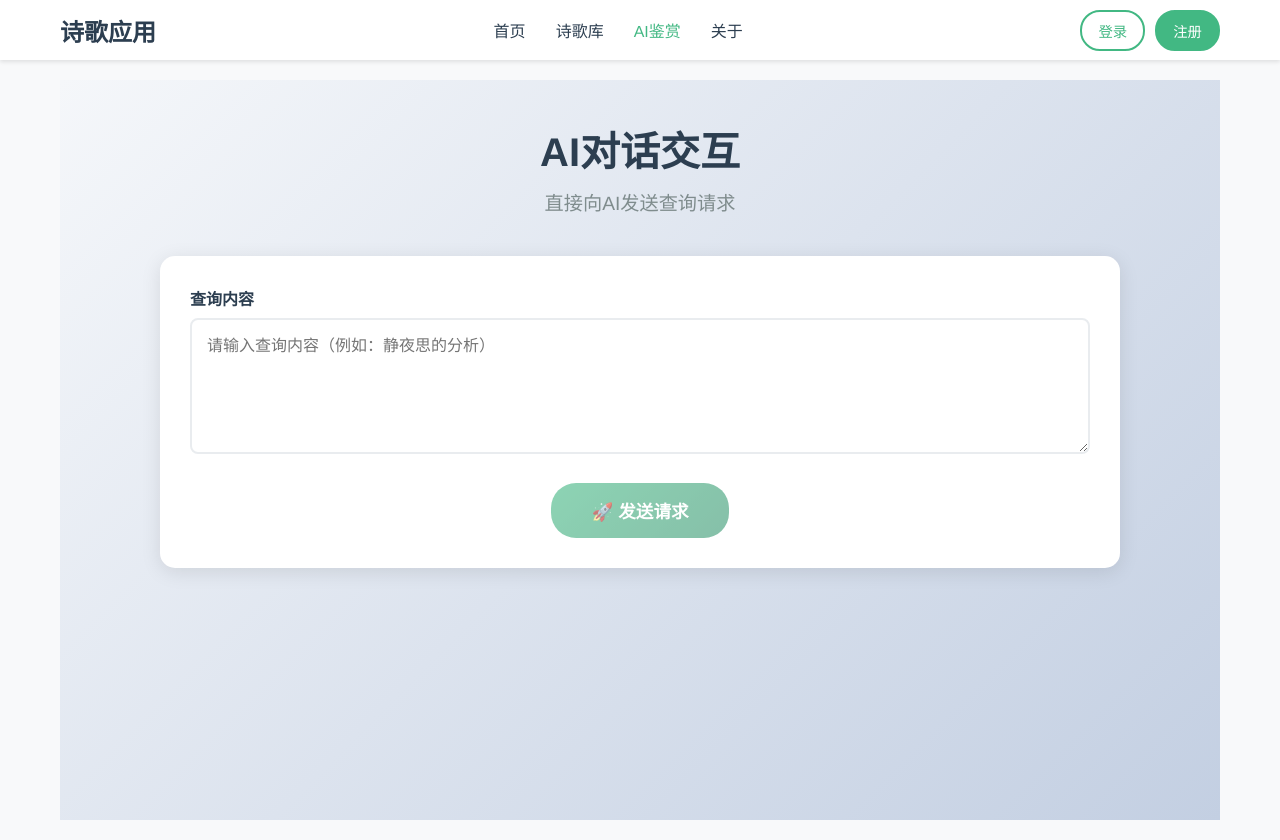
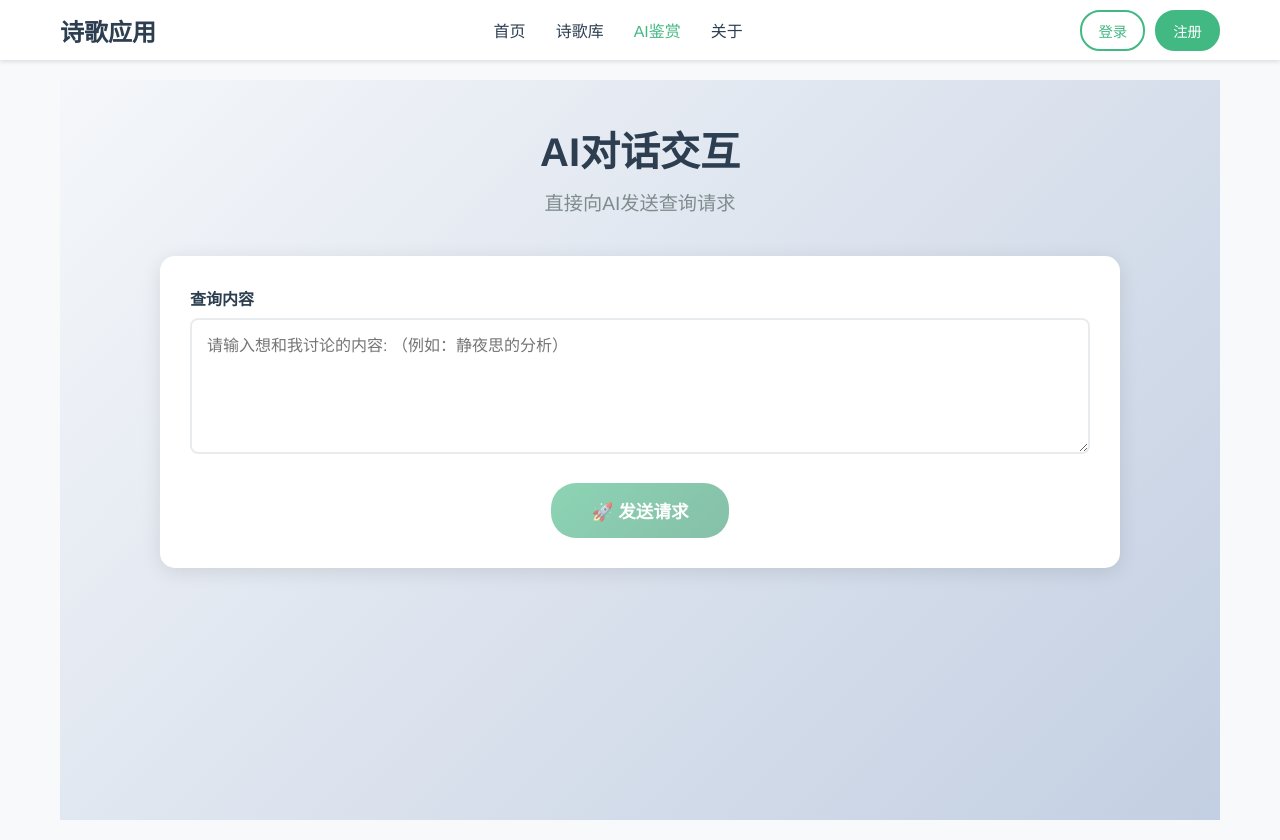
Before and after one commit to zhang-sheng-jie/-, a Vue app: page /ai-analysis in a window 1280 px wide. Built offline with nearby package versions, Linux system fonts and the light colour scheme.

Commit message:
AI鉴赏404问题

```diff
--- a/src/views/AIAnalysis.vue
+++ b/src/views/AIAnalysis.vue
@@ -12,7 +12,7 @@
             id="query"
             v-model="formData.query"
             class="form-textarea"
-            placeholder="请输入查询内容（例如：静夜思的分析）"
+            placeholder="请输入想和我讨论的内容: （例如：静夜思的分析）"
             rows="6"
             @input="clearResult"
           ></textarea>
```
